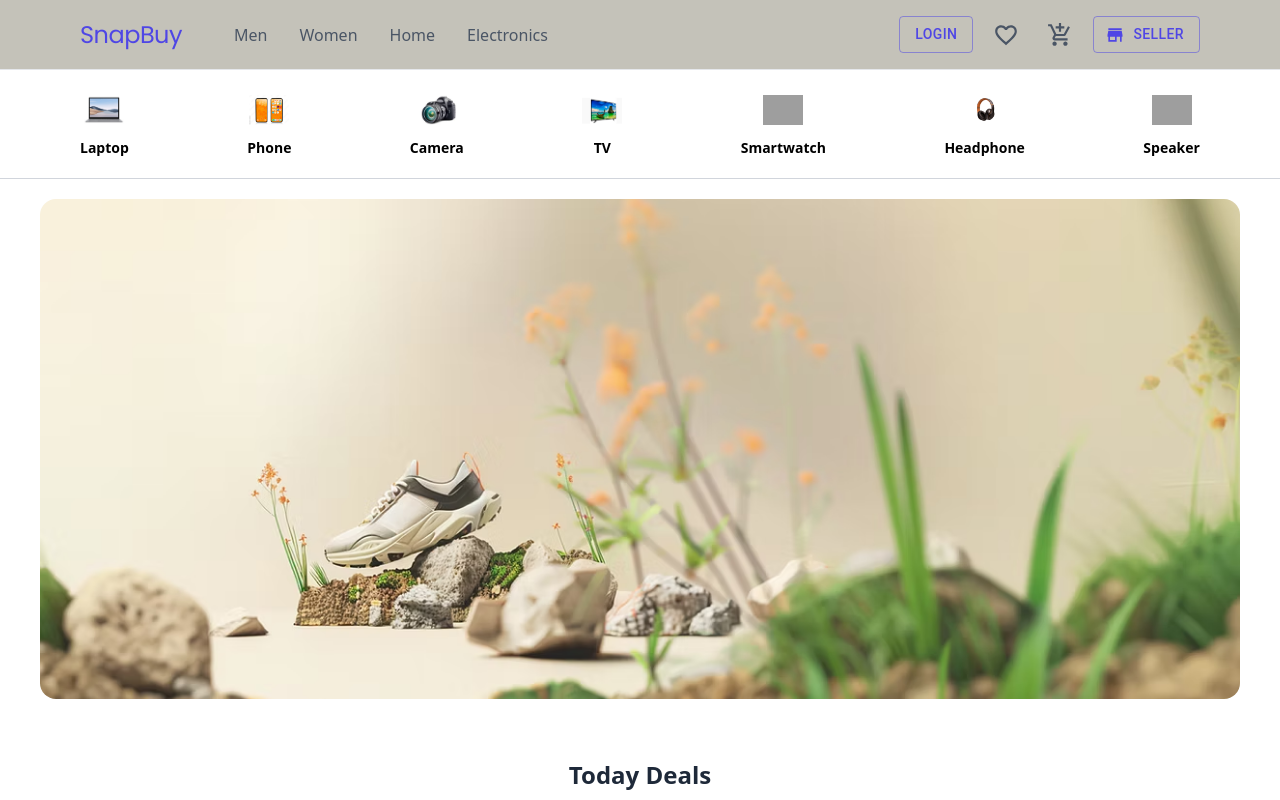
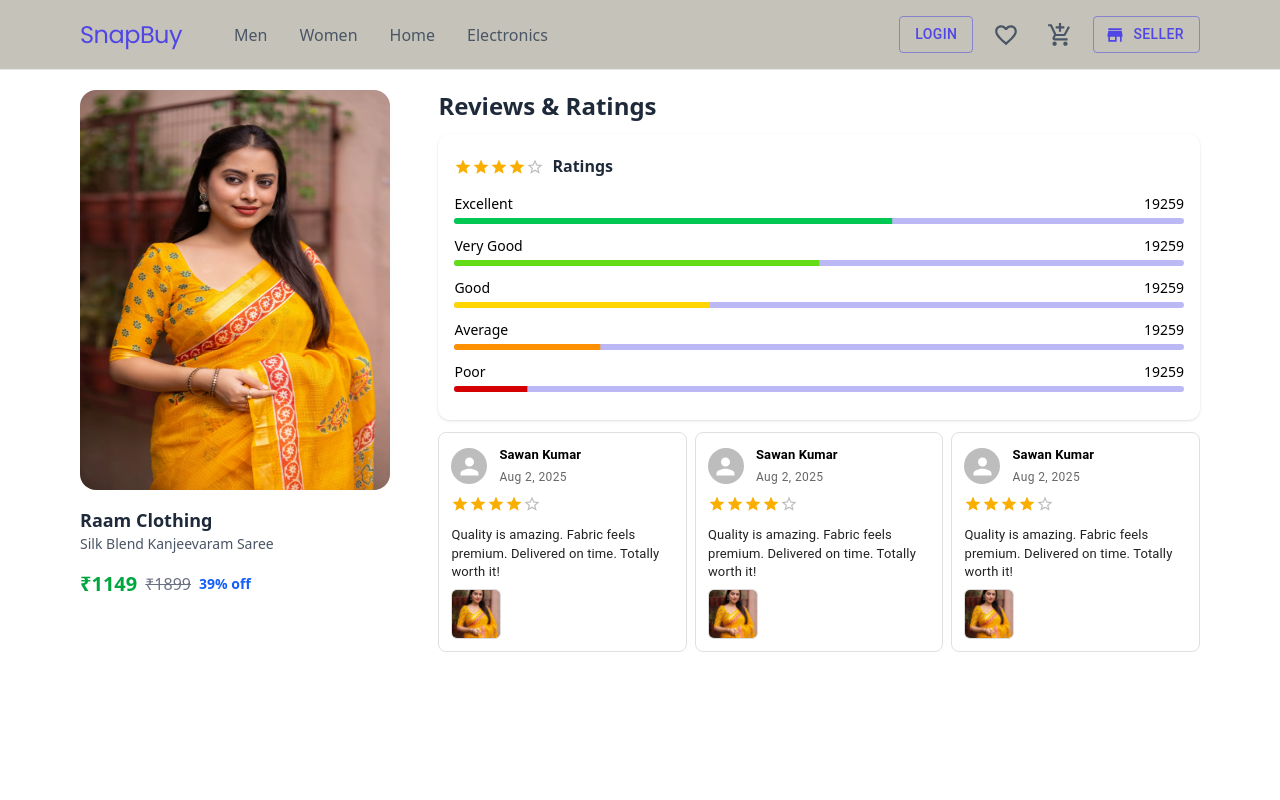
Before and after one commit to thesawankumar/client, a React (Vite) app: page / in a window 1280 px wide. Shown: the top 800 px of the page. Built offline with nearby package versions, Linux system fonts and the light colour scheme; grey boxes are pictures that could not be loaded; some icons are missing.

Commit message:
Review Card and Review Page is Completed

```diff
--- a/src/App.tsx
+++ b/src/App.tsx
@@ -2,20 +2,22 @@ import { ThemeProvider } from "@mui/material";
 import "./App.css";
 import Navbar from "./customer/components/Navbar/Navbar";
 import customTheme from "./Theme/customTheme";
-import Home from "./customer/pages/Home/Home";
-import Footer from "./customer/components/Footer/Footer";
-import Product from "./customer/pages/Product/Product";
-import ProductDetails from "./customer/pages/Details/ProductDetails";
+// import Home from "./customer/pages/Home/Home";
+// import Footer from "./customer/components/Footer/Footer";
+// import Product from "./customer/pages/Product/Product";
+// import ProductDetails from "./customer/pages/Details/ProductDetails";
+import Review from "./customer/pages/Review/Review";
 
 function App() {
   return (
     <ThemeProvider theme={customTheme}>
       <div>
         <Navbar />
-        <Home />
-        <Footer />
+        {/* <Home /> */}
+        {/* <Footer /> */}
         {/* <Product /> */}
         {/* <ProductDetails /> */}
+        <Review />
       </div>
     </ThemeProvider>
   );
--- a/src/customer/pages/Details/ProductDetails.tsx
+++ b/src/customer/pages/Details/ProductDetails.tsx
@@ -4,6 +4,7 @@ import ProdctImage2 from "../../../images/skirt.png";
 import ProdctImage3 from "../../../images/saree.png";
 import { Star, ShoppingBag, FavoriteBorder } from "@mui/icons-material";
 import SimilarProduct from "./SimilarProduct";
+import ReviewCard from "../Review/ReviewCard";
 
 export default function ProductDetails() {
   const productImages = [ProdctImage, ProdctImage2, ProdctImage3];
@@ -105,6 +106,10 @@ export default function ProductDetails() {
             <p>• Traditional design that blends elegance with comfort.</p>
             <p>• Ideal for festive, party, or daily wear.</p>
           </div>
+          <div>
+            <h2 className="text-2xl font-bold mb-6 text-gray-800">Reviews</h2>
+            <ReviewCard />
+          </div>
         </section>
       </div>
       <div>
--- a/src/customer/pages/Review/Review.tsx
+++ b/src/customer/pages/Review/Review.tsx
@@ -1,7 +1,74 @@
+import ReviewImage from "../../../images/saree.png";
+import { LinearProgress, Box, Rating } from "@mui/material";
+import ReviewCard from "./ReviewCard";
 
+export default function ReviewPage() {
+  return (
+    <div className="p-5 lg:px-20 flex flex-col lg:flex-row gap-8">
+      {/* Left - Product Info */}
+      <section className="w-full lg:w-[30%] flex flex-col gap-4">
+        <img
+          src={ReviewImage}
+          alt="Product"
+          className="w-[95%] max-h-[400px] object-fill rounded-2xl  transition-transform duration-300 hover:scale-105 "
+        />
+        <div>
+          <h1 className="text-lg font-semibold text-gray-800">Raam Clothing</h1>
+          <p className="text-sm text-gray-600">Silk Blend Kanjeevaram Saree</p>
+        </div>
+        <div className="flex items-center gap-2">
+          <p className="text-xl font-bold text-green-600">₹1149</p>
+          <p className="text-gray-500 line-through">₹1899</p>
+          <p className="text-blue-600 text-sm font-semibold">39% off</p>
+        </div>
+      </section>
 
-export default function  () {
-  return (
-    <div> </div>
-  )
+      {/* Right - Ratings & Reviews */}
+      <section className="w-full lg:w-[70%] space-y-3 ">
+        {/* Ratings summary */}
+        <h2 className="text-2xl font-bold  text-gray-800">Reviews & Ratings</h2>
+        <div className="bg-white rounded-xl p-4 shadow">
+          <h2 className="text-base font-bold text-gray-800 mb-3 flex items-center gap-2">
+            <Box mt={1}>
+              <Rating value={4} readOnly size="small" />
+            </Box>
+            Ratings
+          </h2>
+
+          {[
+            { label: "Excellent", value: 60, color: "#00C853" }, // Green
+            { label: "Very Good", value: 50, color: "#64DD17" }, // Light Green
+            { label: "Good", value: 35, color: "#FFD600" }, // Yellow
+            { label: "Average", value: 20, color: "#FF9100" }, // Orange
+            { label: "Poor", value: 10, color: "#D50000" }, // Red
+          ].map((rating) => (
+            <div key={rating.label} className="mb-3">
+              <div className="flex justify-between text-sm mb-1">
+                <span>{rating.label}</span>
+                <span>19259</span>
+              </div>
+              <LinearProgress
+                variant="determinate"
+                value={rating.value}
+                sx={{
+                  height: 6,
+                  borderRadius: 4,
+                  "& .MuiLinearProgress-bar": {
+                    backgroundColor: rating.color, // yahan har rating ke hisaab se color set hoga
+                  },
+                }}
+              />
+            </div>
+          ))}
+        </div>
+
+        {/* Single Review */}
+        <div className="flex gap-2">
+          <ReviewCard />
+          <ReviewCard />
+          <ReviewCard />
+        </div>
+      </section>
+    </div>
+  );
 }
--- a/src/customer/pages/Review/ReviewCard.tsx
+++ b/src/customer/pages/Review/ReviewCard.tsx
@@ -1,6 +1,78 @@
+import {
+  Avatar,
+  Box,
+  Typography,
+  IconButton,
+  Rating,
+  Stack,
+} from "@mui/material";
+import DeleteIcon from "@mui/icons-material/Delete";
+import ReviewImage from "../../../images/saree.png";
 
 export default function ReviewCard() {
   return (
-    <div>ReviewCard</div>
-  )
+    <Box
+      sx={{
+        border: "1px solid #e0e0e0",
+        borderRadius: 2,
+        padding: 1.5,
+        backgroundColor: "#fff",
+        boxShadow: 0,
+        maxWidth: 320,
+        fontSize: 14,
+        position: "relative",
+      }}
+    >
+      {/* Delete Icon */}
+      <IconButton size="small" sx={{ position: "absolute", top: 6, right: 6 }}>
+        <DeleteIcon fontSize="small" className="text-red-500" />
+      </IconButton>
+
+      {/* Header: Avatar + Name + Date */}
+      <Stack direction="row" spacing={1.5} alignItems="center">
+        <Avatar sx={{ width: 36, height: 36 }} />
+        <Box>
+          <Typography fontSize={13} fontWeight={600}>
+            Sawan Kumar
+          </Typography>
+          <Typography variant="caption" color="text.secondary">
+            Aug 2, 2025
+          </Typography>
+        </Box>
+      </Stack>
+
+      {/* Rating */}
+      <Box mt={1}>
+        <Rating value={4} readOnly size="small" />
+      </Box>
+
+      {/* Review text */}
+      <Typography
+        variant="body2"
+        mt={1}
+        color="text.primary"
+        fontSize={13}
+        lineHeight={1.4}
+      >
+        Quality is amazing. Fabric feels premium. Delivered on time. Totally
+        worth it!
+      </Typography>
+
+      {/* Image */}
+      <Box mt={1}>
+        <img
+          src={ReviewImage}
+          alt="Review"
+          style={{
+            width: 50,
+            height: 50,
+            objectFit: "cover",
+            borderRadius: 6,
+            marginTop: 4,
+            border: "1px solid #ddd",
+          }}
+        />
+      </Box>
+    </Box>
+  );
 }
```
